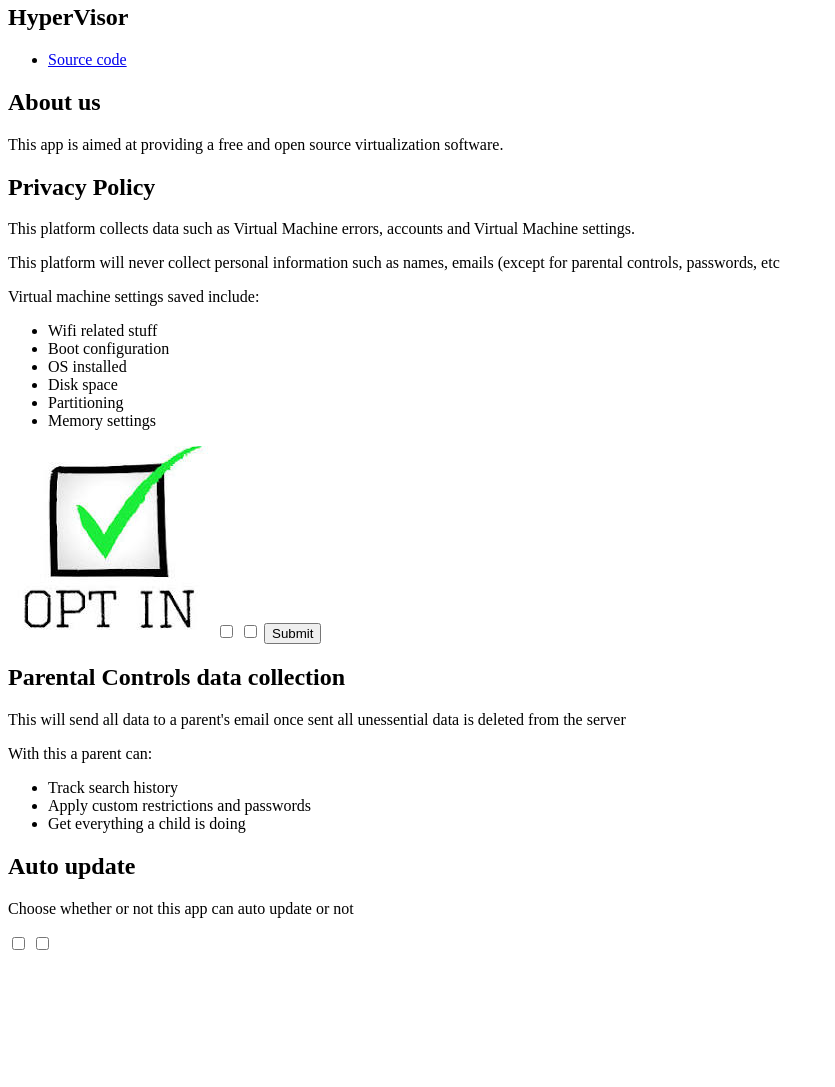
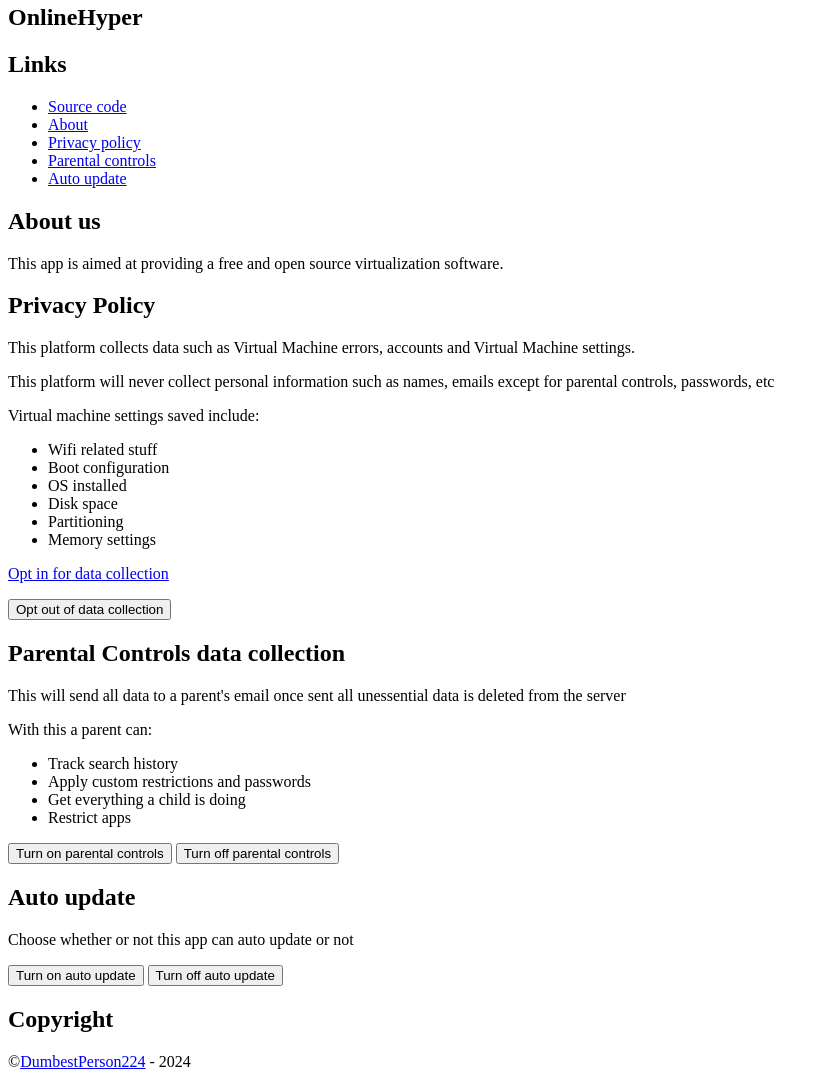
Before and after one commit to DumbestPerson224/HyperVisor, a plain HTML site: page index.html in a window 1280 px wide. Shown: the part 16-1103 px from the top of the page, without its empty margins (0-835 px from the left). Before the commit the page ends 978 px from the top, so only its background shows below. Drawn offline with Linux system fonts and the light colour scheme.

Commit message:
Update index.html

```diff
--- a/index.html
+++ b/index.html
@@ -1,19 +1,34 @@
 <!DOCTYPE html>
 <html>
     <head>
-        <title>HyperVisor</title>
+        <title>OnlineHyper</title>
+        <meta name="description" title="Free and open source virtualization software">
+        <meta name="description" title="virtualization software with parental controls">
+        <meta name="description" title="Online hyper visor">
+        <script src="script.js"></script>
+        <link rel="stylesheet" href="styles.css"/>
     </head>
     <body>
         <nav class="navbar">
             <div class="navbar-header">
                 <div class="navbar-header-title">
-                    <h1>HyperVisor</h1>
+                    <h1>OnlineHyper</h1>
+                    <noscript>This website requires JavaScript to properly work.</noscript>
                 </div>
             </div>
             <div class="navbar-links">
-                <ul>
-                    <li><a href="https://github.com/DumbestPerson224/HyperVisor">Source code</a></li>
-                </ul>
+                <div class="navbar-links-header">
+                    <h2>Links</h2>
+                </div>
+                <div class="navbar-links-links">
+                    <ul>
+                        <li><a href="https://github.com/DumbestPerson224/HyperVisor">Source code</a></li>
+                        <li><a href="#about">About</a></li>
+                        <li><a href="#privacy">Privacy policy</a></li>
+                        <li><a href="#parental">Parental controls</a></li>
+                        <li><a href="#auto">Auto update</a></li>
+                    </ul>
+                </div>
             </div>
         </nav>
         <div class="main-content">
@@ -31,24 +46,21 @@
                 </div>
                 <div class="main-content-privacy-policy-paragraph">
                     <p>This platform collects data such as Virtual Machine errors, accounts and Virtual Machine settings.</p>
-                    <p>This platform will never collect personal information such as names, emails (except for parental controls, passwords, etc</p>
+                    <p>This platform will never collect personal information such as names, emails except for parental controls, passwords, etc</p>
                     <p>Virtual machine settings saved include:</p>
                     <ul>
                         <li>Wifi related stuff</li>
                         <li>Boot configuration</li>
                         <li>OS installed</li>
-                        <li>Disk space</li>
+                       <li>Disk space</li>
                         <li>Partitioning</li>
                         <li>Memory settings</li>
                     </ul>
                 </div>
-                <div class="main-content-privacy-policy-form">
+                <div class="main-content-privacy-policy-opt-section">
                     <form action="policy.php">
-                        <!-- This image here is for dyslexic people -->
-                        <a href="policy.php"><img src="opt_in.png" alt="Click me to opt in"></a>
-                        <input type="checkbox" value="Opt in to data collection"/>
-                        <input type="checkbox" value="Opt out to data collection (This will only use data needed for functioning)"/>
-                        <input type="submit"/>
+                        <p><a href="javscript:optIn();">Opt in for data collection</a></p>
+                        <input type="button" value="Opt out of data collection"/>
                     </form>
                 </div>
             </div>
@@ -56,28 +68,41 @@
                 <div class="main-content-parental-controls-header">
                     <h2>Parental Controls data collection</h2>
                 </div>
-                <div class="main-controls-parental-controls-paragraph">
+                <div class="main-content-parental-controls-paragraph">
                     <p>This will send all data to a parent's email once sent all unessential data is deleted from the server</p>
                     <p>With this a parent can:</p>
                     <ul>
                         <li>Track search history</li>
                         <li>Apply custom restrictions and passwords</li>
                         <li>Get everything a child is doing</li>
+                        <li>Restrict apps</li>
                     </ul>
                 </div>
+                <div class="main-content-parental-controls-form">
+                    <form action="parental.php">
+                        <input type="submit" value="Turn on parental controls"/>
+                        <input type="submit" value="Turn off parental controls"/>
+                    </form>
+                </div>
             </div>
-            <div class="main-content-auto-update">
+            <div class="main-content-auto-update" id="auto_update_form">
                 <div class="main-content-auto-update-header">
                     <h2>Auto update</h2>
                 </div>
                 <div class="main-content-auto-update-paragraph">
                     <p>Choose whether or not this app can auto update or not</p>
                 </div>
-                <div class="main-content-auto-update-form">
-                    <form action="autoupdate.php">
-                        <input type="checkbox" value="Allow auto updating"/>
-                        <input type="checkbox" value="Don't allow auto updating"/>
-                    </form>
+                <div class="main-content-auto-update-options">
+                    <button onclick="auto_update_on()">Turn on auto update</button>
+                    <button onclick="auto_update_off()">Turn off auto update</button>
+                </div>
+            </div>
+            <div class="main-content-copyright">
+                <div class="main-content-copyright-header">
+                    <h2>Copyright</h2>
+                </div>
+                <div class="main-content-copyright-paragraph">
+                    <p>&copy;<a href="https://github.com/DumbestPerson224">DumbestPerson224</a> - 2024</p>
                 </div>
             </div>
         </div>
```
